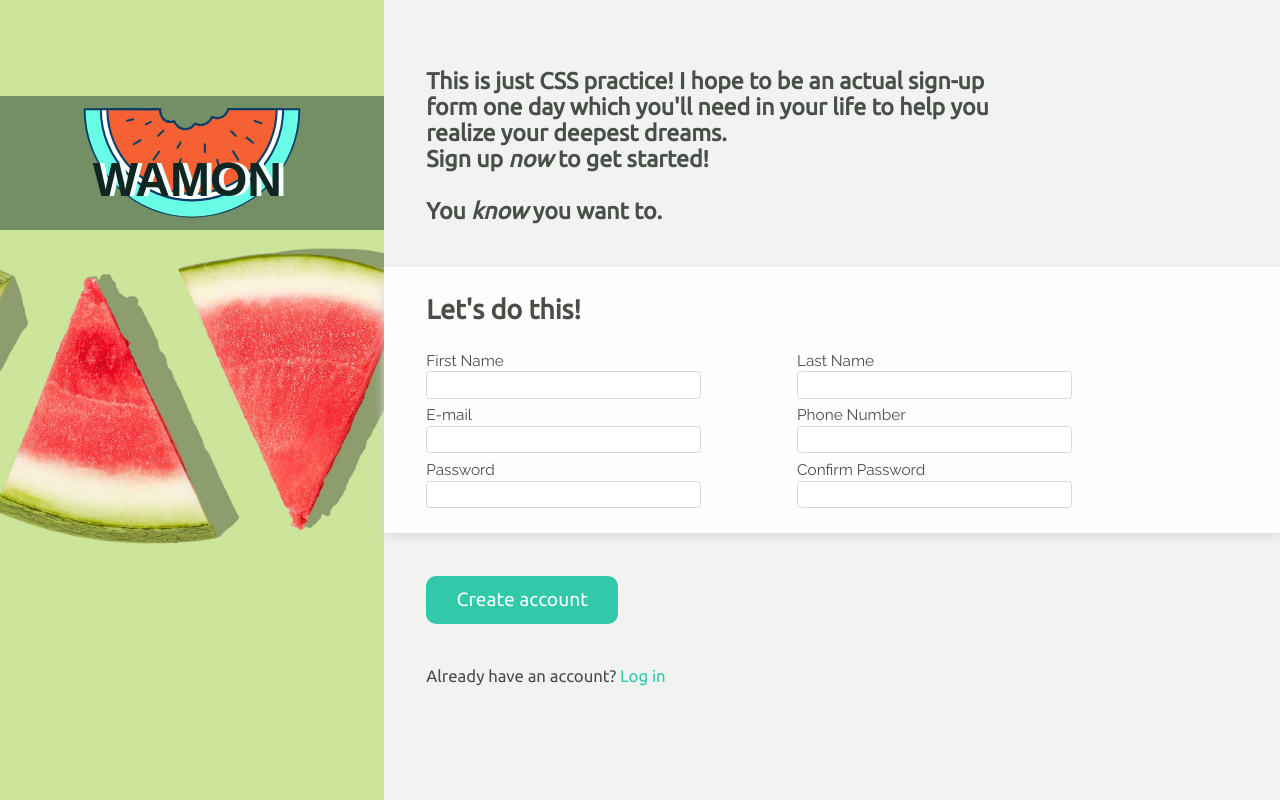
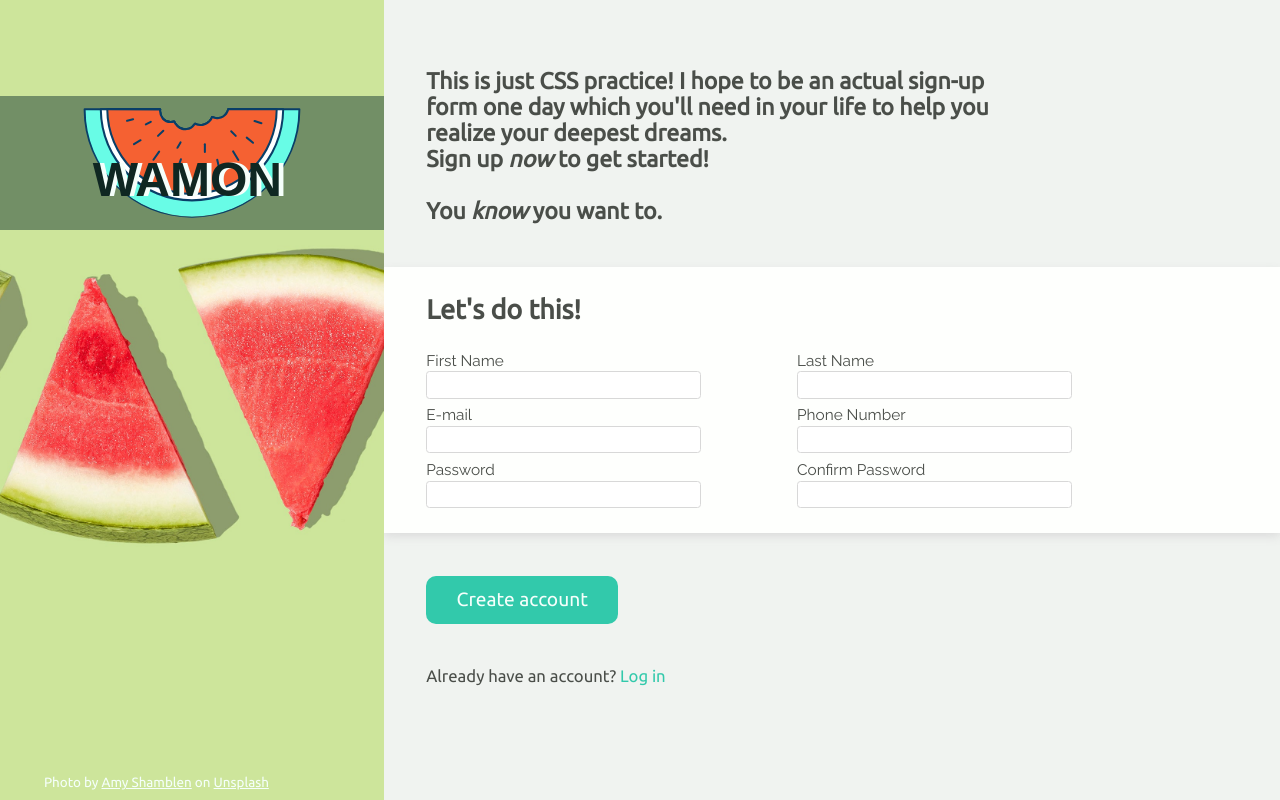
Before and after one commit to al-uminium/sign-up-form, a plain HTML site: page index.html in a window 1280 px wide. Drawn offline with Linux system fonts and the light colour scheme; a web font is replaced by a local one.

Commit message:
final commmit

```diff
--- a/index.html
+++ b/index.html
@@ -17,6 +17,7 @@
                 <div class="logo-slogan">WAMON</div>
                 <img src="/sign-up-form/images/Watermelon_Outline_Teal.svg" alt="watermelon logo">
             </div>
+            <div class="img-link">Photo by <a href="https://unsplash.com/@amyshamblen?utm_source=unsplash&utm_medium=referral&utm_content=creditCopyText">Amy Shamblen</a> on <a href="https://unsplash.com/?utm_source=unsplash&utm_medium=referral&utm_content=creditCopyText">Unsplash</a></div>
         </div>
         <div class="form-container">
             <section>
@@ -43,6 +44,7 @@
                         <div class="cnt">
                             <label for="e-mail">E-mail</label>
                             <input type="email" name="e-mail" id="e-mail">
+                            <span></span>
                         </div>
                         <div class="cnt">
                             <label for="phone-no">Phone Number</label>
--- a/style.css
+++ b/style.css
@@ -30,6 +30,18 @@ input {
     border-radius: 3.5px;
 }
 
+input:invalid {
+    border: 1.5px solid rgb(175, 35, 35);
+}
+
+input:invalid + span::before {
+    content: "Invalid input, please try again.";
+    color: red;
+    font-size: 0.8rem;
+    font-weight: 500;
+    padding: 0;
+}
+
 .container {
     width: 100%;
     height: 100%;
@@ -44,6 +56,9 @@ input {
     background-repeat: no-repeat;
     width: var(--wallpaper-width);
     height: 100%;
+    position: relative;
+    display: flex;
+    flex-direction: column;
 }
 
 .logo-cnt {
@@ -55,6 +70,20 @@ input {
     justify-content: center;
     margin-top: 5rem;
     position: relative;
+}
+
+.img-link {
+    position: absolute;
+    bottom: 0.5rem;
+    font-size: 0.7rem;
+    font-weight: 500;
+    right: 30%;
+    color: #f5fffb;
+    justify-self: center;
+}
+
+a {
+    color: #f5fffb;
 }
 
 .logo-slogan {
```
Also changed, not shown: images/Watermelon_Outline.svg (deleted), images/Watermelon_Outline_Green.svg (deleted).
